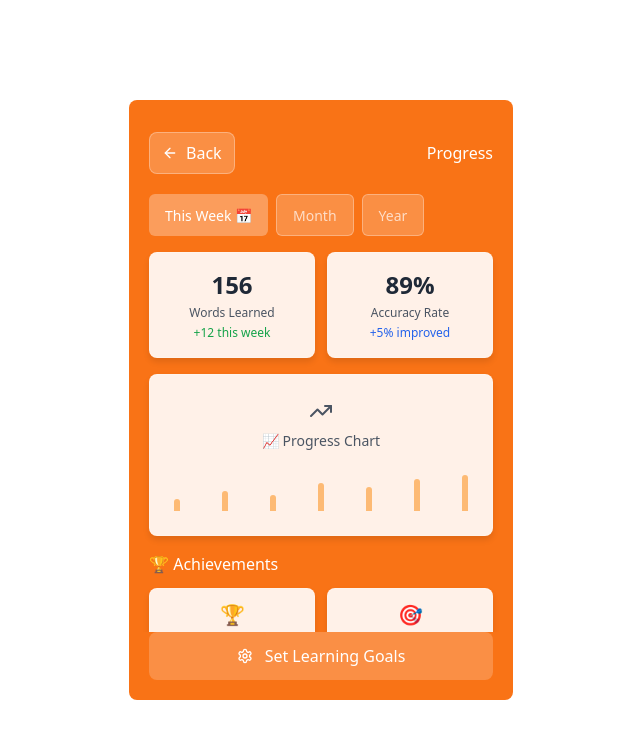
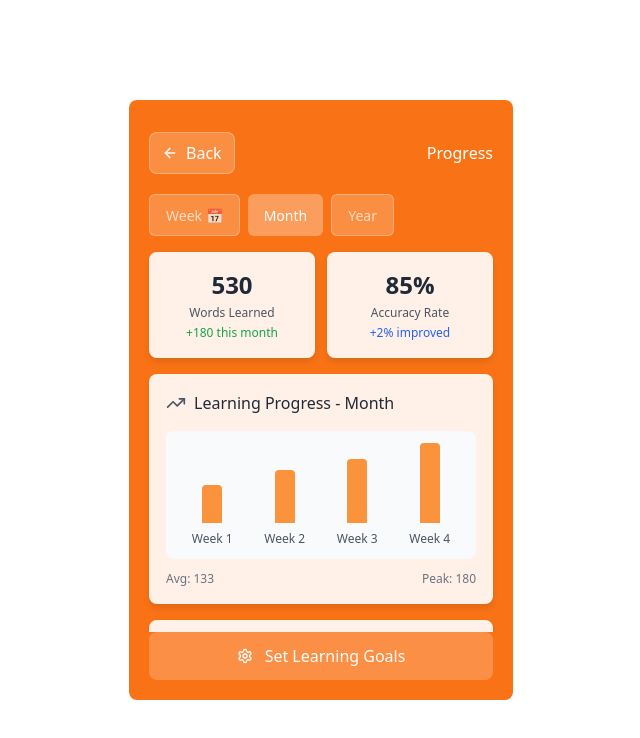
Before and after one commit to zbw123456/builder-aura-nest, a React (Vite) app: page /progress in a window 1280 px wide. Both pictures are taken after a click on the button "Month". Shown: the top 738 px of the page, without its empty margins (319-959 px from the left). Built offline with nearby package versions, Linux system fonts and the light colour scheme.

Commit message:
Enhanced Progress page with real charts and time period switching
cgen-3bb671f863884ba8b751227c55d51f6e

```diff
--- a/client/pages/Progress.tsx
+++ b/client/pages/Progress.tsx
@@ -1,8 +1,46 @@
+import { useState } from "react";
 import { useNavigate } from "react-router-dom";
 import { ArrowLeft, Settings, TrendingUp } from "lucide-react";
 
+type TimePeriod = "week" | "month" | "year";
+
+const chartData = {
+  week: {
+    labels: ["Mon", "Tue", "Wed", "Thu", "Fri", "Sat", "Sun"],
+    values: [12, 18, 15, 25, 22, 28, 30],
+    wordsLearned: 156,
+    accuracy: 89,
+    trend: "+12 this week",
+    accuracyTrend: "+5% improved",
+  },
+  month: {
+    labels: ["Week 1", "Week 2", "Week 3", "Week 4"],
+    values: [85, 120, 145, 180],
+    wordsLearned: 530,
+    accuracy: 85,
+    trend: "+180 this month",
+    accuracyTrend: "+2% improved",
+  },
+  year: {
+    labels: ["Q1", "Q2", "Q3", "Q4"],
+    values: [400, 650, 800, 1200],
+    wordsLearned: 3050,
+    accuracy: 88,
+    trend: "+1200 this year",
+    accuracyTrend: "+15% improved",
+  },
+};
+
+const achievements = [
+  { icon: "🏆", title: "First Week", desc: "Complete 7 days" },
+  { icon: "🎯", title: "Quick Learner", desc: "Learn 50 words" },
+  { icon: "⭐", title: "Perfect Day", desc: "100% accuracy" },
+  { icon: "🔥", title: "Streak Master", desc: "7 day streak" },
+];
+
 export function Progress() {
   const navigate = useNavigate();
+  const [selectedPeriod, setSelectedPeriod] = useState<TimePeriod>("week");
 
   const handleBack = () => {
     navigate("/home");
@@ -12,12 +50,8 @@ export function Progress() {
     console.log("Opening goal settings");
   };
 
-  const achievements = [
-    { icon: "🏆", title: "First Week", desc: "Complete 7 days" },
-    { icon: "🎯", title: "Quick Learner", desc: "Learn 50 words" },
-    { icon: "⭐", title: "Perfect Day", desc: "100% accuracy" },
-    { icon: "🔥", title: "Streak Master", desc: "7 day streak" },
-  ];
+  const currentData = chartData[selectedPeriod];
+  const maxValue = Math.max(...currentData.values);
 
   return (
     <div className="min-h-screen bg-white flex flex-col items-center justify-center px-4">
@@ -39,51 +73,134 @@ export function Progress() {
         <div className="flex-1 overflow-y-auto px-5">
           {/* Time Filter */}
           <div className="flex gap-2 mb-4">
-            <button className="bg-white/30 rounded-md px-4 py-2">
-              <span className="text-sm text-white font-medium">
-                This Week 📅
-              </span>
+            <button
+              onClick={() => setSelectedPeriod("week")}
+              className={`rounded-md px-4 py-2 transition-colors ${
+                selectedPeriod === "week"
+                  ? "bg-white/30 text-white font-medium"
+                  : "simple-button text-white/70"
+              }`}
+            >
+              <span className="text-sm">Week 📅</span>
             </button>
-            <button className="simple-button rounded-md px-4 py-2">
-              <span className="text-sm text-white/70">Month</span>
+            <button
+              onClick={() => setSelectedPeriod("month")}
+              className={`rounded-md px-4 py-2 transition-colors ${
+                selectedPeriod === "month"
+                  ? "bg-white/30 text-white font-medium"
+                  : "simple-button text-white/70"
+              }`}
+            >
+              <span className="text-sm">Month</span>
             </button>
-            <button className="simple-button rounded-md px-4 py-2">
-              <span className="text-sm text-white/70">Year</span>
+            <button
+              onClick={() => setSelectedPeriod("year")}
+              className={`rounded-md px-4 py-2 transition-colors ${
+                selectedPeriod === "year"
+                  ? "bg-white/30 text-white font-medium"
+                  : "simple-button text-white/70"
+              }`}
+            >
+              <span className="text-sm">Year</span>
             </button>
           </div>
 
           {/* Stats Overview */}
           <div className="grid grid-cols-2 gap-3 mb-4">
             <div className="simple-card rounded-lg p-4 text-center">
-              <div className="text-gray-800 text-2xl font-bold mb-1">156</div>
+              <div className="text-gray-800 text-2xl font-bold mb-1">
+                {currentData.wordsLearned}
+              </div>
               <div className="text-gray-600 text-xs">Words Learned</div>
-              <div className="text-green-600 text-xs mt-1">+12 this week</div>
+              <div className="text-green-600 text-xs mt-1">
+                {currentData.trend}
+              </div>
             </div>
             <div className="simple-card rounded-lg p-4 text-center">
-              <div className="text-gray-800 text-2xl font-bold mb-1">89%</div>
+              <div className="text-gray-800 text-2xl font-bold mb-1">
+                {currentData.accuracy}%
+              </div>
               <div className="text-gray-600 text-xs">Accuracy Rate</div>
-              <div className="text-blue-600 text-xs mt-1">+5% improved</div>
+              <div className="text-blue-600 text-xs mt-1">
+                {currentData.accuracyTrend}
+              </div>
             </div>
           </div>
 
-          {/* Chart Placeholder */}
-          <div className="simple-card rounded-lg p-6 mb-4 min-h-[120px] flex flex-col items-center justify-center">
-            <TrendingUp className="w-6 h-6 text-gray-600 mb-2" />
-            <span className="text-sm text-gray-600 text-center">
-              📈 Progress Chart
-            </span>
-            <div className="w-full h-12 mt-3 flex items-end justify-between">
-              {[3, 5, 4, 7, 6, 8, 9].map((height, index) => (
-                <div
-                  key={index}
-                  className="bg-orange-300 rounded-t"
-                  style={{
-                    height: `${height * 4}px`,
-                    width: "6px",
-                  }}
-                />
+          {/* Interactive Chart */}
+          <div className="simple-card rounded-lg p-4 mb-4">
+            <div className="flex items-center gap-2 mb-4">
+              <TrendingUp className="w-5 h-5 text-gray-600" />
+              <span className="text-gray-800 font-medium">
+                Learning Progress -{" "}
+                {selectedPeriod.charAt(0).toUpperCase() +
+                  selectedPeriod.slice(1)}
+              </span>
+            </div>
+
+            {/* Chart Area */}
+            <div className="h-32 flex items-end justify-between gap-1 mb-3 bg-gray-50 rounded-lg p-3">
+              {currentData.values.map((value, index) => (
+                <div key={index} className="flex flex-col items-center flex-1">
+                  <div
+                    className="bg-orange-400 rounded-t transition-all duration-500 w-full max-w-[20px] mx-auto hover:bg-orange-500"
+                    style={{
+                      height: `${(value / maxValue) * 80}px`,
+                    }}
+                    title={`${currentData.labels[index]}: ${value} words`}
+                  />
+                  <div className="text-xs text-gray-600 mt-2 text-center">
+                    {currentData.labels[index]}
+                  </div>
+                </div>
               ))}
             </div>
+
+            {/* Chart Legend */}
+            <div className="flex justify-between text-xs text-gray-500">
+              <span>
+                Avg:{" "}
+                {Math.round(
+                  currentData.values.reduce((a, b) => a + b, 0) /
+                    currentData.values.length,
+                )}
+              </span>
+              <span>Peak: {Math.max(...currentData.values)}</span>
+            </div>
+          </div>
+
+          {/* Period-specific insights */}
+          <div className="simple-card rounded-lg p-4 mb-4">
+            <h3 className="text-gray-800 font-medium mb-2">
+              📊{" "}
+              {selectedPeriod === "week"
+                ? "This Week"
+                : selectedPeriod === "month"
+                  ? "This Month"
+                  : "This Year"}{" "}
+              Insights
+            </h3>
+            {selectedPeriod === "week" && (
+              <div className="space-y-2 text-sm text-gray-600">
+                <p>• Best day: Sunday (30 words)</p>
+                <p>• 7-day streak maintained</p>
+                <p>• 89% accuracy rate</p>
+              </div>
+            )}
+            {selectedPeriod === "month" && (
+              <div className="space-y-2 text-sm text-gray-600">
+                <p>• Strongest week: Week 4 (180 words)</p>
+                <p>• 28 active learning days</p>
+                <p>• Consistent improvement trend</p>
+              </div>
+            )}
+            {selectedPeriod === "year" && (
+              <div className="space-y-2 text-sm text-gray-600">
+                <p>• Peak quarter: Q4 (1200 words)</p>
+                <p>• 15% accuracy improvement</p>
+                <p>• 3050 total words mastered</p>
+              </div>
+            )}
           </div>
 
           {/* Achievements */}
```
